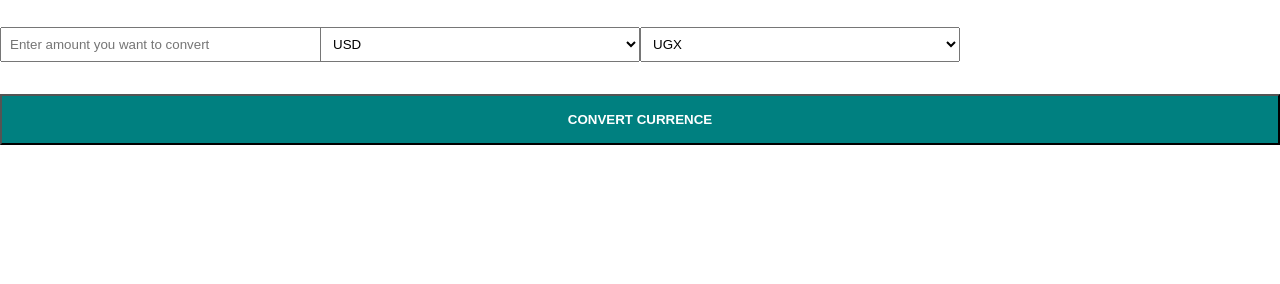
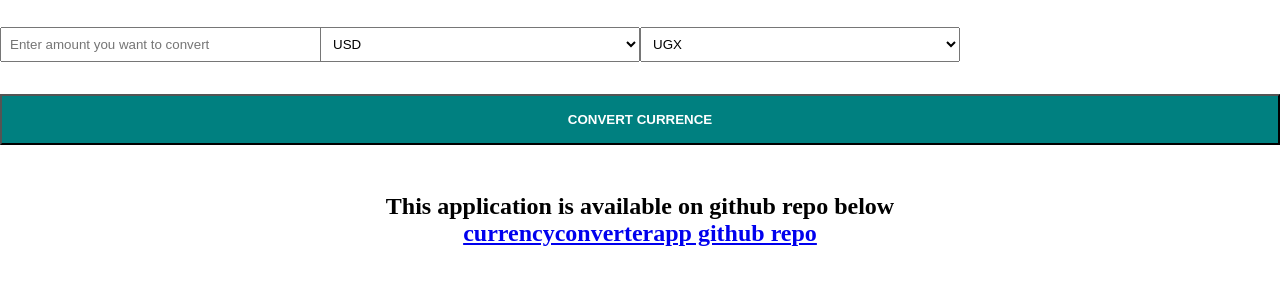
Before and after one commit to herberthk/currencyconverterapp, a plain HTML site: page index.html in a window 1280 px wide. Shown: the part 74-358 px from the top of the page. Drawn offline with Linux system fonts and the light colour scheme.

Commit message:
Added agit repo url

```diff
--- a/index.html
+++ b/index.html
@@ -79,6 +79,11 @@
             outline: none;
             font-weight: bold;
         }
+        .gitrepo{
+            text-align: center;
+            padding: 1rem;
+            margin-top: 2rem;
+        }
     </style>
 </head>
 
@@ -102,9 +107,13 @@
             </li>
         </ul>
         <button id="convert">CONVERT CURRENCE</button>
+        <section class="gitrepo">
+            <h1>This application is available on github repo below</h3>
+            <h2><a href="https://github.com/herberthk/currencyconverterapp" target="blank">currencyconverterapp  github repo</a></h2>
+
+        </section>
     </main>
     <script src="https://herberthk.github.io/currencyconverterapp/js/localforage-1.7.2.min.js"></script>
      <script src="https://herberthk.github.io/currencyconverterapp/js/app.js"></script>
 </body>
-
 </html>
```
